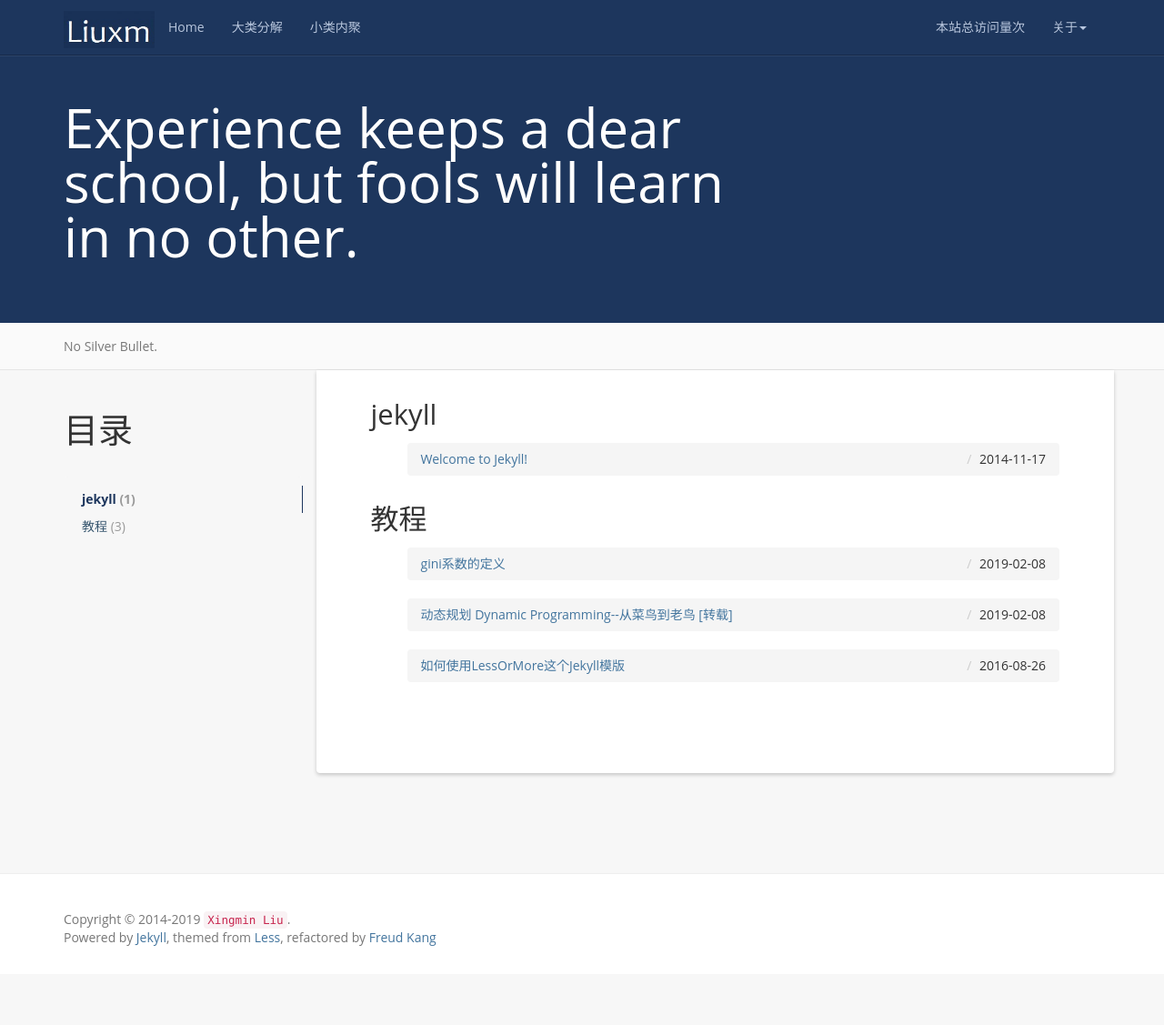
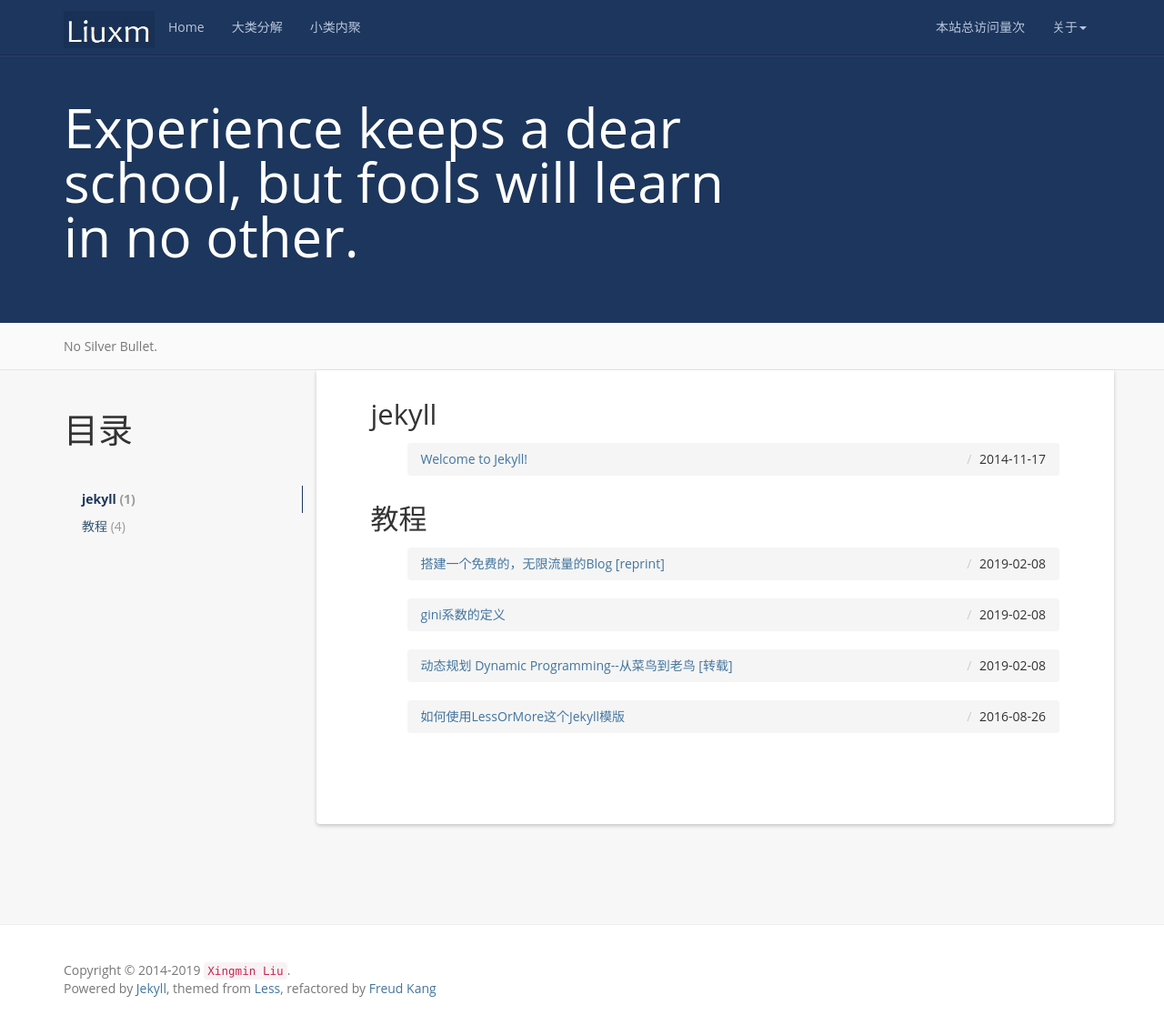
Before and after one commit to liuxm0239/XY_blog, a Jekyll site: the page built from tag/index.html, in a window 1280 px wide and 1127 px high. Shown: the whole window at 91% size. Built offline with Jekyll 4.4.1, drawn with Linux system fonts in a browser that asks for light colours; nearby versions of some CDN libraries; comment, search, counter and statistics services are not loaded.

Commit message:
Add blog blogging_with_jekyll.md

````diff
--- a/_posts/08-blogging_with_jekyll.md
+++ b/_posts/2019-02-09-blogging_with_jekyll.md
@@ -1,7 +1,24 @@
-搭建一个免费的，无限流量的Blog----github Pages和Jekyll入门
+---
+layout: post
+#标题配置
+title:  搭建一个免费的，无限流量的Blog [reprint]
+#时间配置
+date:   2019-02-08 19:54:58 +0800
+#大类配置
+categories: document
+#小类配置
+tag: 教程
+---
 
-今天下午跟着网上的教程搭建了自己的独立博客空间，基于github/gitee + jekyll。主要参考的就是下面这篇博文，在这里分享一下。
-作者： 阮一峰 原文
+* content
+{:toc}
+
+
+#搭建一个免费的，无限流量的Blog----github Pages和Jekyll入门
+
+**今天下午跟着网上的教程搭建了自己的独立博客空间，基于github/gitee + jekyll。主要参考的就是下面这篇博文，在这里分享一下。**
+
+[原文](http://www.ruanyifeng.com/blog/2012/08/blogging_with_jekyll.html)作者： 阮一峰
 
 喜欢写Blog的人，会经历三个阶段。
 
@@ -10,12 +27,12 @@
 第三阶段，觉得独立博客的管理太麻烦，最好在保留控制权的前提下，让别人来管，自己只负责写文章。
 
 大多数Blog作者，都停留在第一和第二阶段，因为第三阶段不太容易到达：你很难找到俯首听命、愿意为你管理服务器的人。
-
 但是两年前，情况出现变化，一些程序员开始在ｇithub网站上搭建blog。他们既拥有绝对管理权，又享受github带来的便利----不管何时何地，只要向主机提交commit，就能发布新文章。更妙的是，这一切还是免费的，github提供无限流量，世界各地都有理想的访问速度。
 
 今天，我就来示范如何在github上搭建Blog，你可以从中掌握github的Pages功能，以及Jekyll软件的基本用法。更重要的是，你会体会到一种建立网站的全新思路。
 
-一、Github Pages 是什么？
+###一、Github Pages 是什么？
+
 如果你对编程有所了解，就一定听说过github。它号称程序员的Facebook，有着极高的人气，许多重要的项目都托管在上面。
 
 简单说，它是一个具有版本管理功能的代码仓库，每个项目都有一个主页，列出项目的源文件。
@@ -24,107 +41,121 @@
 
 github提供模板，允许站内生成网页，但也允许用户自己编写网页，然后上传。有意思的是，这种上传并不是单纯的上传，而是会经过Jekyll程序的再处理。
 
-二、Jekyll是什么？
+###二、Jekyll是什么？
+
 Jekyll（发音/'dʒiːk əl/，"杰克尔"）是一个静态站点生成器，它会根据网页源码生成静态文件。它提供了模板、变量、插件等功能，所以实际上可以用来编写整个网站。
 
 整个思路到这里就很明显了。你先在本地编写符合Jekyll规范的网站源码，然后上传到github，由github生成并托管整个网站。
 
-这种做法的好处是：
-免费，无限流量。
-享受git的版本管理功能，不用担心文章遗失。
-你只要用自己喜欢的编辑器写文章就可以了，其他事情一概不用操心，都由github处理。
-它的缺点是：
-有一定技术门槛，你必须要懂一点git和网页开发。
-它生成的是静态网页，添加动态功能必须使用外部服务，比如评论功能就只能用disqus。
-它不适合大型网站，因为没有用到数据库，每运行一次都必须遍历全部的文本文件，网站越大，生成时间越长。
+####这种做法的好处是：
+- 免费，无限流量。
+- 享受git的版本管理功能，不用担心文章遗失。
+- 你只要用自己喜欢的编辑器写文章就可以了，其他事情一概不用操心，都由github处理。
+
+####它的缺点是：
+- 有一定技术门槛，你必须要懂一点git和网页开发。
+- 它生成的是静态网页，添加动态功能必须使用外部服务，比如评论功能就只能用disqus。
+- 它不适合大型网站，因为没有用到数据库，每运行一次都必须遍历全部的文本文件，网站越大，生成时间越长。
+
 但是，综合来看，它不失为搭建中小型Blog或项目主页的最佳选项之一。
 
-三、一个实例
+###三、一个实例
+
 下面，我举一个实例，演示如何在github上搭建blog，你可以跟着一步步做。为了便于理解，这个blog只有最基本的功能。
 
 在搭建之前，你必须已经安装了git，并且有github账户。
 
-第一步，创建项目。
+####第一步，创建项目。
+
 在你的电脑上，建立一个目录，作为项目的主目录。我们假定，它的名称为jekyll_demo。对该目录进行git初始化。
 
-　　$ mkdir jekyll_demo
-　　$ cd jekyll_demo
-　　$ git init
-然后，创建一个没有父节点的分支gh-pages。因为github规定，只有该分支中的页面，才会生成网页文件。
+```
+$ mkdir jekyll_demo
+$ cd jekyll_demo
+$ git init
+```
+然后，创建一个没有父节点的分支gh-pages。因为github规定，只有该分支中的页面，才会生成网页文件。(现在github 已经去掉了这个限制)
 
-$ git checkout --orphan gh-pages
+`$ git checkout --orphan gh-pages`
 
 以下所有动作，都在该分支下完成。
 
-第二步，创建设置文件。
-在项目根目录下，建立一个名为_config.yml的文本文件。它是jekyll的设置文件，我们在里面填入如下内容，其他设置都可以用默认选项，具体解释参见官方网页。
-
-baseurl: /jekyll_demo
+####第二步，创建设置文件。
+在项目根目录下，建立一个名为\_config.yml的文本文件。它是jekyll的设置文件，我们在里面填入如下内容，其他设置都可以用默认选项，具体解释参见官方网页。
+`baseurl: /jekyll_demo`
 
 目录结构变成：
+```
+/jekyll_demo
+　　|--　_config.yml
+```
+####第三步，创建模板文件。
 
-　　/jekyll_demo
-　　　　|--　_config.yml
-第三步，创建模板文件。
-在项目根目录下，创建一个_layouts目录，用于存放模板文件。
+在项目根目录下，创建一个\_layouts目录，用于存放模板文件。
 
-$ mkdir _layouts
+`$ mkdir _layouts `
 
 进入该目录，创建一个default.html文件，作为Blog的默认模板。并在该文件中填入以下内容。
-
-　　<!DOCTYPE html>
-　　<html>
-　　<head>
-　　　　<meta http-equiv="content-type" content="text/html; charset=utf-8" />
-　　　　<title>{{ page.title }}</title>
-　　</head>
-　　<body>
-　　　　{{ content }}
-　　</body>
-　　</html>
+```
+<!DOCTYPE html>
+<html>
+  <head>
+    <meta http-equiv="content-type" content="text/html; charset=utf-8" />
+      <title>{{ page.title }}</title>
+  </head>
+  <body>
+　{{ content }}
+  </body>
+</html>
+```
 Jekyll使用Liquid模板语言，{{ page.title }}表示文章标题，{{ content }}表示文章内容，更多模板变量请参考官方文档。
 
 目录结构变成：
+```
+/jekyll_demo
+　　|--　_config.yml
+　　|--　_layouts
+　　|　　　|--　default.html
+```
+####第四步，创建文章。
 
-　　/jekyll_demo
-　　　　|--　_config.yml
-　　　　|--　_layouts
-　　　　|　　　|--　default.html
-第四步，创建文章。
-回到项目根目录，创建一个_posts目录，用于存放blog文章。
-$ mkdir _posts
+回到项目根目录，创建一个\_posts目录，用于存放blog文章。
+` $ mkdir _posts `
 
 进入该目录，创建第一篇文章。文章就是普通的文本文件，文件名假定为2012-08-25-hello-world.html。(注意，文件名必须为"年-月-日-文章标题.后缀名"的格式。如果网页代码采用html格式，后缀名为html；如果采用markdown格式，后缀名为md。）
 
-        在该文件中，填入以下内容：（注意，行首不能有空格）
+在该文件中，填入以下内容：（注意，行首不能有空格）
+```
+        　　---
+        　　layout: default
+        　　title: 你好，世界
+        　　---
 
-                　　---
-                        　　layout: default
-                                　　title: 你好，世界
-                                        　　---
+        　　<h2>{{ page.title }}</h2>
 
-                                                　　<h2>{{ page.title }}</h2>
+        　　<p>我的第一篇文章</p>
 
-                                                        　　<p>我的第一篇文章</p>
+        　　<p>{{ page.date | date_to_string }}</p>
+```
+每篇文章的头部，必须有一个yaml文件头，用来设置一些元数据。它用三根短划线"---"，标记开始和结束，里面每一行设置一种元数据。"layout:default"，表示该文章的模板使用_layouts目录下的default.html文件；"title: 你好，世界"，表示该文章的标题是"你好，世界"，如果不设置这个值，默认使用嵌入文件名的标题，即"hello world"。
 
-                                                                　　<p>{{ page.date | date_to_string }}</p>
-                                                                每篇文章的头部，必须有一个yaml文件头，用来设置一些元数据。它用三根短划线"---"，标记开始和结束，里面每一行设置一种元数据。"layout:default"，表示该文章的模板使用_layouts目录下的default.html文件；"title: 你好，世界"，表示该文章的标题是"你好，世界"，如果不设置这个值，默认使用嵌入文件名的标题，即"hello world"。
+在yaml文件头后面，就是文章的正式内容，里面可以使用模板变量。{{ page.title }}就是文件头中设置的"你好，世界"，{{ page.date }}则是嵌入文件名的日期（也可以在文件头重新定义date变量），"| date_to_string"表示将page.date变量转化成人类可读的格式。
 
-                                                                在yaml文件头后面，就是文章的正式内容，里面可以使用模板变量。{{ page.title }}就是文件头中设置的"你好，世界"，{{ page.date }}则是嵌入文件名的日期（也可以在文件头重新定义date变量），"| date_to_string"表示将page.date变量转化成人类可读的格式。
-
-                                                                目录结构变成：
-
-                                                                　　/jekyll_demo
+目录结构变成：
+```
+　　/jekyll_demo
 　　　　|--　_config.yml
 　　　　|--　_layouts
 　　　　|　　　|--　default.html
 　　　　|--　_posts
 　　　　|　　　|--　2012-08-25-hello-world.html
-第五步，创建首页。
+```
+####第五步，创建首页。
+
 有了文章以后，还需要有一个首页。
 
 回到根目录，创建一个index.html文件，填入以下内容。
-
+```
 　　---
 　　layout: default
 　　title: 我的Blog
@@ -143,10 +174,11 @@ $ mkdir _posts
 　　　　{% endfor %}
 
 　　</ul>
-它的Yaml文件头表示，首页使用default模板，标题为"我的Blog"。然后，首页使用了{% for post in site.posts %}，表示对所有帖子进行一个遍历。这里要注意的是，Liquid模板语言规定，输出内容使用两层大括号，单纯的命令使用一层大括号。至于{{site.baseurl}}就是_config.yml中设置的baseurl变量。
+```
+它的Yaml文件头表示，首页使用default模板，标题为"我的Blog"。然后，首页使用了{% for post in site.posts %}，表示对所有帖子进行一个遍历。这里要注意的是，Liquid模板语言规定，输出内容使用两层大括号，单纯的命令使用一层大括号。至于{{site.baseurl}}就是\_config.yml中设置的baseurl变量。
 
 目录结构变成：
-
+```
 　　/jekyll_demo
 　　　　|--　_config.yml
 　　　　|--　_layouts
@@ -154,24 +186,28 @@ $ mkdir _posts
 　　　　|--　_posts
 　　　　|　　　|--　2012-08-25-hello-world.html
 　　　　|--　index.html
-第六步，发布内容。
+```
+####第六步，发布内容。
+
 现在，这个简单的Blog就可以发布了。先把所有内容加入本地git库。
-
-　　$ git add .
-
-　　$ git commit -m "first post"
+```
+$ git add .
+$ git commit -m "first post"
+```
 然后，前往github的网站，在网站上创建一个名为jekyll_demo的库。接着，再将本地内容推送到github上你刚创建的库。注意，下面命令中的username，要替换成你的username。
-
-　　$ git remote add origin https://github.com/username/jekyll_demo.git
-
-　　$ git push origin gh-pages
+```
+$ git remote add origin https://github.com/username/jekyll_demo.git
+$ git push origin gh-pages
+```
 上传成功之后，等10分钟左右，访问http://username.github.com/jekyll_demo/就可以看到Blog已经生成了（将username换成你的用户名）。
-
+```
 
 首页：
 
 文章页面：
-第七步，绑定域名。
+```
+####第七步，绑定域名。
+
 如果你不想用http://username.github.com/jekyll_demo/这个域名，可以换成自己的域名。
 
 具体方法是在repo的根目录下面，新建一个名为CNAME的文本文件，里面写入你要绑定的域名，比如example.com或者xxx.example.com。
````
